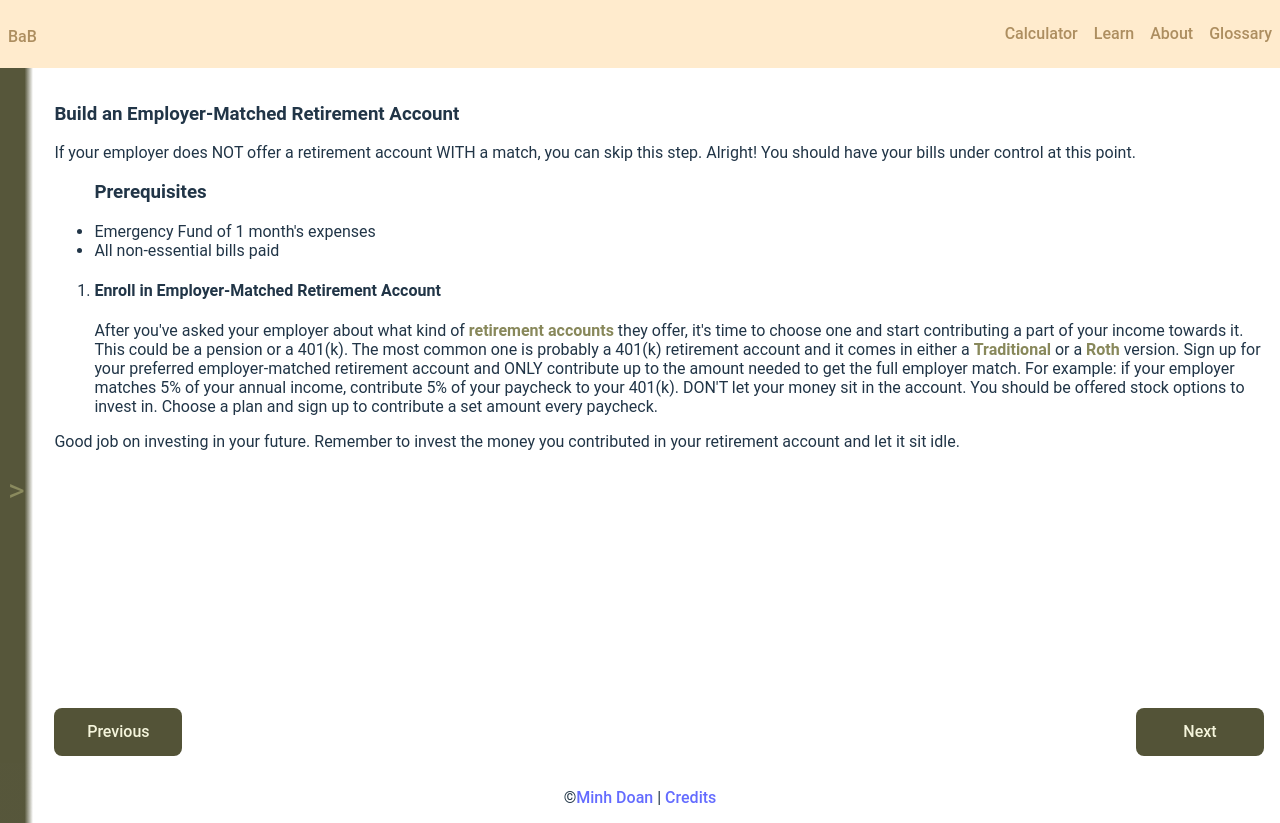
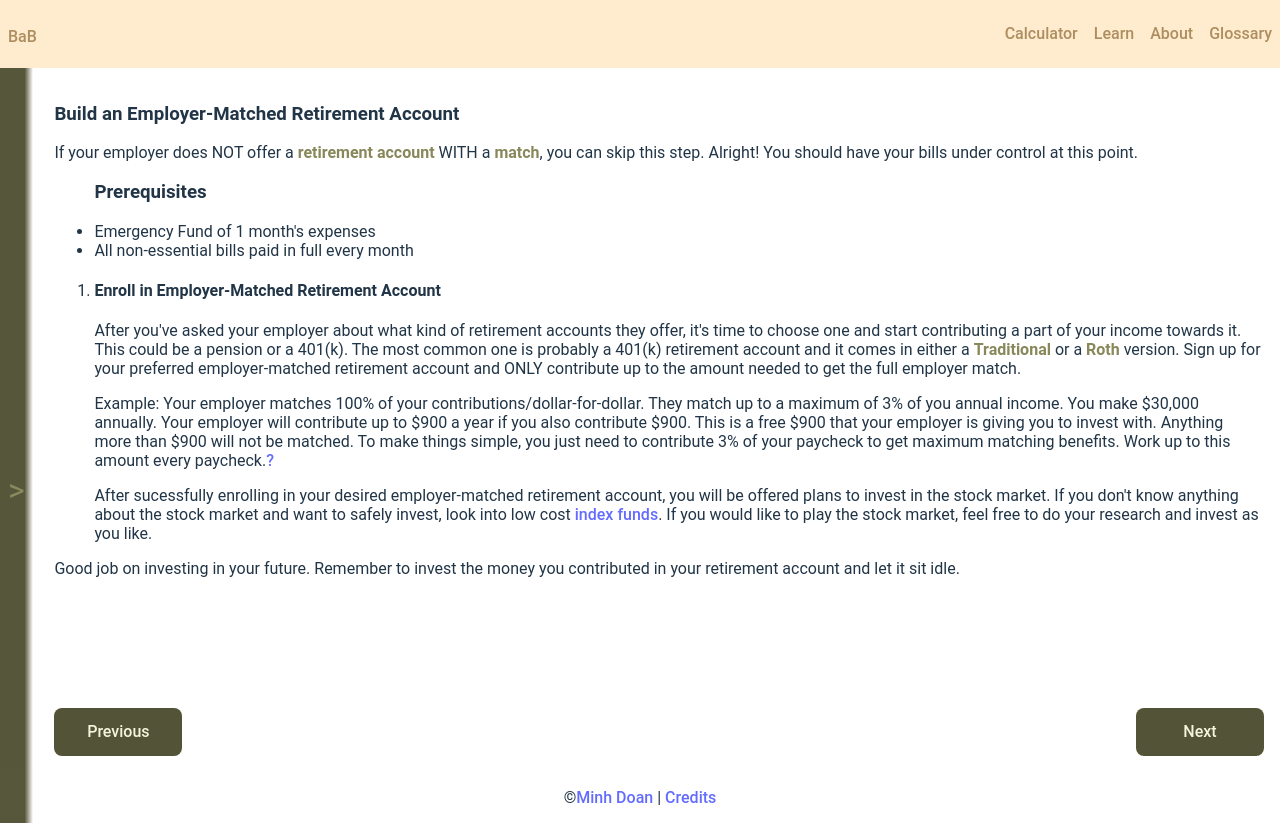
Before and after one commit to doanaminh/build-a-budget, a React (Vite) app in the folder client/: page /learn-employer-intro in a window 1280 px wide. Built offline with nearby package versions, Linux system fonts and the light colour scheme; a web font is replaced by a local one.

Commit message:
edited employer intro learn pages

```diff
--- a/client/src/pages/learn/Learn-Employer-Intro.tsx
+++ b/client/src/pages/learn/Learn-Employer-Intro.tsx
@@ -17,23 +17,28 @@ export default function () {
                 <section className="body">
                     <article>
                         <h3>Build an Employer-Matched Retirement Account</h3>
-                        <p>If your employer does NOT offer a retirement account WITH a match, you can skip this step. Alright! You should have your bills under control at this point.</p>
+                        <p>If your employer does NOT offer a {' '}
+                        <Term
+                        term="retirement account"
+                        definition={Terms.retirement_account}
+                        />{' '} WITH a{' '}
+                        <Term
+                        term="match"
+                        definition="Some employer retirement accounts will match your contributions up to a certain dollar amount anually."
+                        />
+                        , you can skip this step. Alright! You should have your bills under control at this point.</p>
                         <article>
                             <ul>
                                 <h3>Prerequisites</h3>
                                 <li>Emergency Fund of 1 month's expenses</li>
-                                <li>All non-essential bills paid</li>
+                                <li>All non-essential bills paid in full every month</li>
                             </ul>
                         </article>
                         <article>
                             <ol>
                                 <li>
                                     <h4>Enroll in Employer-Matched Retirement Account</h4>
-                                    <p>After you've asked your employer about what kind of{' '}
-                                    <Term
-                                    term="retirement accounts"
-                                    definition={Terms.retirement_account}
-                                    />{' '}
+                                    <p>After you've asked your employer about what kind of retirement accounts
                                     they offer, it's time to choose one and start contributing a part of your income towards it. This could be a pension or a 401(k). The most common one is probably a 401(k) retirement account and it comes in either a{' '}
                                     <Term
                                     term="Traditional"
@@ -44,7 +49,9 @@ export default function () {
                                     term="Roth"
                                     definition="Retirement account that allows you to contribute with after-tax money. This means with the money left after taxes have been deducted from your paycheck. This allows you to withdraw any profits free of taxes."
                                     />
-                                    {' '}version. Sign up for your preferred employer-matched retirement account and ONLY contribute up to the amount needed to get the full employer match. For example: if your employer matches 5% of your annual income, contribute 5% of your paycheck to your 401(k). DON'T let your money sit in the account. You should be offered stock options to invest in. Choose a plan and sign up to contribute a set amount every paycheck.</p>
+                                    {' '}version. Sign up for your preferred employer-matched retirement account and ONLY contribute up to the amount needed to get the full employer match.</p>
+                                    <p>Example: Your employer matches 100% of your contributions/dollar-for-dollar. They match up to a maximum of 3% of you annual income. You make $30,000 annually. Your employer will contribute up to $900 a year if you also contribute $900. This is a free $900 that your employer is giving you to invest with. Anything more than $900 will not be matched. To make things simple, you just need to contribute 3% of your paycheck to get maximum matching benefits. Work up to this amount every paycheck.<a href="https://www.investopedia.com/articles/personal-finance/112315/how-401k-matching-works.asp" target="blank">?</a></p>
+                                    <p>After sucessfully enrolling in your desired employer-matched retirement account, you will be offered plans to invest in the stock market. If you don't know anything about the stock market and want to safely invest, look into low cost <a href="https://www.investor.gov/introduction-investing/investing-basics/investment-products/mutual-funds-and-exchange-traded-4">index funds</a>. If you would like to play the stock market, feel free to do your research and invest as you like.</p>
                                 </li>
                             </ol>
                         </article>
--- a/client/src/pages/learn/Learn-Savings-EF.tsx
+++ b/client/src/pages/learn/Learn-Savings-EF.tsx
@@ -1,6 +1,7 @@
 import Button from "../../components/Button";
 import { useNavigate } from "react-router-dom";
 import Sidebar from "../../components/Sidebar";
+import Term from "../../components/Term";
 
 export default function () {
 
@@ -19,29 +20,29 @@ export default function () {
                         <article>
                             <ul>
                                 <h3>Prerequisites</h3>
-                                <li>budget</li>
+                                <li>optimized budget</li>
                             </ul>
                         </article>
                         <article>
                             <ol>
                                 <li>
                                     <h4>Build a Small Emergency Fund</h4>
-                                    <p>A good starting point should be 1 month's worth of expenses. (Refer to your budget for this amount; this should be the total amount in your needs category plus the total of your wants category). Using a high-yield savings account can earn you a tiny amount of extra money over time. The alternative is a checking account with a trusted bank. This is something you may have to slowly build up. The goal is to have 1 month of expenses set aside in case of an emergency. You could suddenly lose your way of generating income and this will give you 1 month to find another source of income.</p>
+                                    <p>A good starting point should be 1 month's worth of expenses. (Refer to your budget for this amount; this should be the total amount in your needs category plus the total of your wants category). Using a high-yield savings account, like <a href="https://www.ally.com/bank/online-savings-account/" target="blank">ally</a>, can earn you a tiny amount of extra money over time. Research some high-yield savings accounts available for your area and decide on a trustworthy one. This is something you have to slowly build up. The goal is to have 1 month of expenses set aside in case of an emergency. You could suddenly lose your way of generating income and this will give you 1 month to find another source of income.
+                                    <Term
+                                    term="?"
+                                    definition="It's important to note that this is money that shouldn't be touched and is exclusively for emergencies like: being laid off or car issues. This money should be spent to help you continue making money and should be replenished if spent."
+                                    />
+                                    </p>
                                 </li>
                                 <li>
                                     <h4>Pay Any Non-Essential Bills in Full</h4>
-                                    <p>AFTER you have built up your 1-month emergency fund. Pay non-essential bills fully like: cable, internet, phone, etc. Pay it all off at your own pace.</p>
+                                    <p>AFTER you have built up your 1-month emergency fund. Pay non-essential bills fully like: cable, internet, phone, etc. Pay it all off in a timely manner to avoid fees.</p>
                                 </li>
                             </ol>
                         </article>
                         <p>
-                            Hopefully you now understand where your money is coming in and where it's going out. The next step will be to plan for retirement.
+                            Hopefully you now understand where your money is coming in and where it's going out. Before moving on, make sure you have built your emergency fund and are paying off your bills fully every month. The next step will be planning for the future.
                         </p>
-                        <ul>
-                            <h3>Checklist</h3>
-                            <li>Emergency fund</li>
-                            <li>Non-essential bills paid</li>
-                        </ul>
                     </article>
                     <article className="buttons">
                         <Button
```
